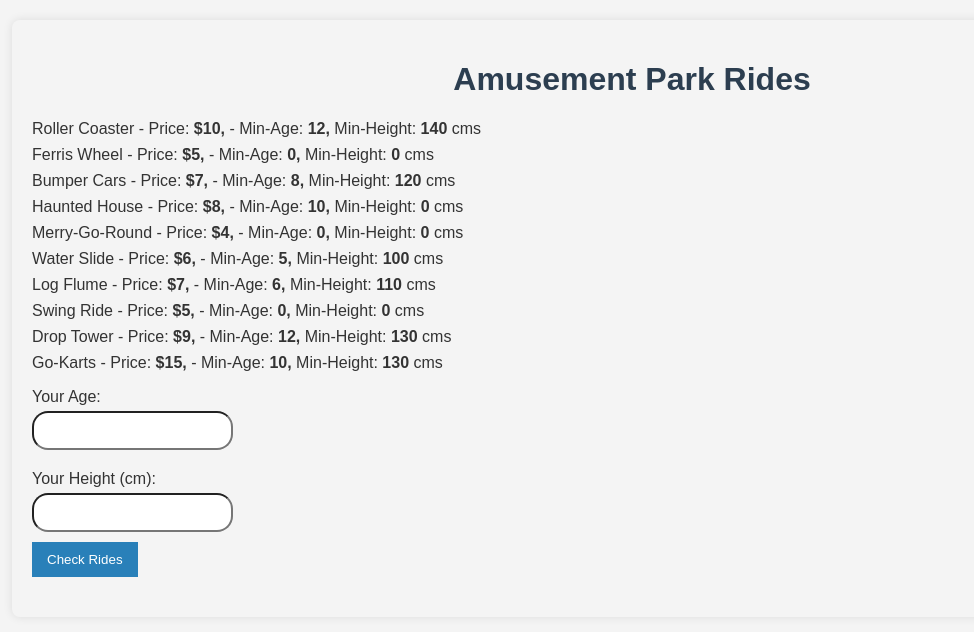
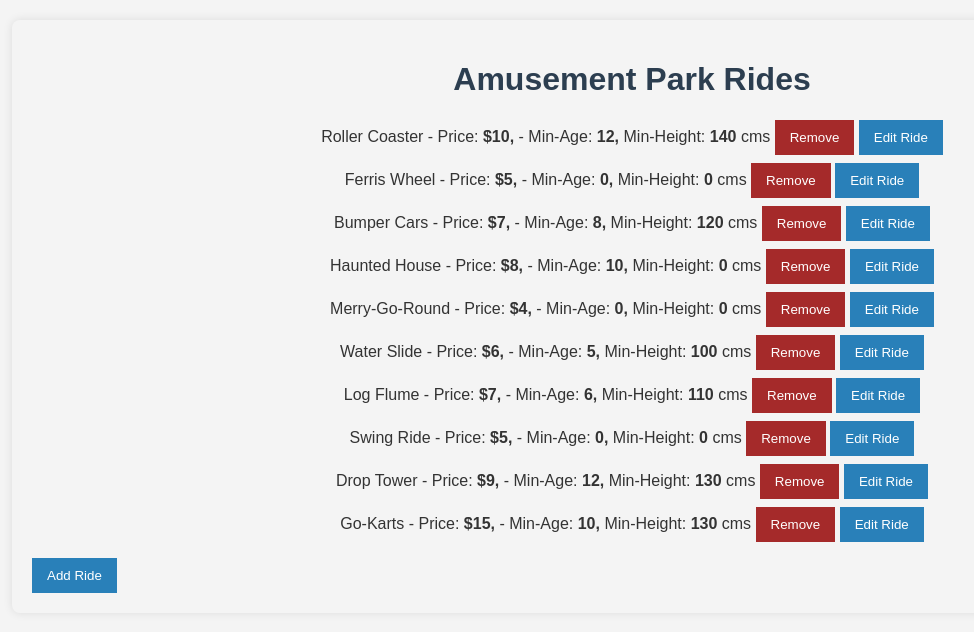
Before and after one commit to geekananya/CAEngPython, a Flask app: page /home/admin in a window 1280 px wide. Shown: the top 632 px of the page, without its empty margins (8-982 px from the left). Run offline with Flask 3, Linux system fonts and the light colour scheme.

Commit message:
add crud ops for admin, refactor dummy database into class

```diff
--- a/Flask/Amusement Park Rides/app.py
+++ b/Flask/Amusement Park Rides/app.py
@@ -1,7 +1,12 @@
-from database import credentials, rides
-from flask import Flask, render_template, request, redirect
+from xml.dom import NotFoundErr
+
+from database import credentials, Rides, rides_data
+from flask import Flask, render_template, request, redirect, url_for
 
 app = Flask(__name__)
+ridesInstance = Rides()     #instantiate class for this session
+ridesInstance.initialize_rides(rides_data)
+
 
 def check_credentials(user, passw):
     # from database import credentials
@@ -33,11 +38,10 @@ def login():
 
 @app.route('/home/<usertype>', methods=['GET', 'POST'])
 def home(usertype):
-
-    # if usertype == 'admin':
-    #     if request.method == 'POST':
-    #
-    #     return render_template('/admin_dashboard.html')
+    if usertype == 'admin':
+        if request.method == 'POST':
+            print('post')
+        return render_template('/admin_dashboard.html', rides = ridesInstance.get_rides())
 
     if request.method == 'POST':
         age = int(request.form['age'])
@@ -47,14 +51,61 @@ def home(usertype):
         available_rides = []
         total_price = 0
 
-        for ride in rides:
-            if age >= ride["age_limit"] and (ride["height_limit"] == 0 or height >= ride["height_limit"]):
+        for ride in ridesInstance.get_rides():
+            if age >= ride.age_limit and (ride.height_limit == 0 or height >= ride.height_limit):
                 available_rides.append(ride)
-                total_price += ride["price"]
+                total_price += ride.price
 
         return render_template('result.html', available_rides=available_rides, total_price=total_price, age=age, height=height)
 
-    return render_template('index.html',rides=rides, usertype=usertype)
+    return render_template('index.html',rides=ridesInstance.get_rides(), usertype=usertype)
+
+
+@app.route('/rides/add-ride', methods=['GET', 'POST'])
+def add_ride():             # url-for looks for the function that handles itm and not the route.
+    if request.method == 'POST':
+        name = request.form.get('name')
+        age_limit = int(request.form['age_limit'])
+        height_limit = int(request.form['height_limit'])
+        price = int(request.form.get('price'))
+
+        ridesInstance.add_ride(name=name, age_limit=age_limit, height_limit=height_limit, price=price)
+
+        print("added successfully")
+        return redirect('/home/admin')
+
+    return render_template('newride.html')
+
+@app.route('/rides/remove-ride')
+def remove_ride():
+    try:
+        ridesInstance.remove_ride(request.args.get('ride'))
+    except NotFoundErr as nfe:
+        print(nfe)
+    finally:
+        return redirect(url_for('home', usertype='admin'))
+        # return render_template('admin_dashboard.html', rides = ridesInstance.get_rides())   # cant use redirect here because we are inside rides/
+
+@app.route('/rides/update-ride')
+def update_ride():
+    name = request.args.get('ride')
+    print(name)
+    if request.method == 'POST':
+        try:
+            info = {}
+            if request.form.get('age_limit') is not None:
+                info['age_limit'] = request.form.get('age_limit')
+            if request.form.get('height_limit') is not None:
+                info['height_limit'] = request.form.get('height_limit')
+            if request.form.get('price') is not None:
+                info['price'] = request.form.get('price')
+            ridesInstance.add_ride(name, info)
+
+        except Exception as e:
+            print(e)
+        finally:
+            return redirect('/home/admin')
+    return render_template('editride.html', ride=name)
 
 if __name__ == "__main__":
     app.run(debug=True)
--- a/Flask/Amusement Park Rides/database.py
+++ b/Flask/Amusement Park Rides/database.py
@@ -1,10 +1,70 @@
+class Ride:
+    def __init__(self, name, age_limit, height_limit, price):
+        self.name = name
+        self.age_limit = age_limit
+        self.height_limit = height_limit
+        self.price = price
+
+    def __repr__(self):
+        return f"Ride(name='{self.name}', age_limit={self.age_limit}, height_limit={self.height_limit}, price={self.price})"
+
+    # def __str__(self):
+    #     return f"Ride(name='{self.name}', age_limit={self.age_limit}, height_limit={self.height_limit}, price={self.price})"
+
+
+# class to handle add/remove ops on ride
+class Rides:
+    def __init__(self):
+        self.rides_list = []        # compositely stores Ride instances
+
+    def initialize_rides(self, data):
+        for ride_data in data:
+            self.add_ride(
+                ride_data["name"],
+                ride_data["age_limit"],
+                ride_data["height_limit"],
+                ride_data["price"]
+            )
+
+    def add_ride(self, name, age_limit, height_limit, price):
+        new_ride = Ride(name, age_limit, height_limit, price)
+        self.rides_list.append(new_ride)
+
+
+    def remove_ride(self, name):
+        for ride in self.rides_list:
+            if ride.name == name:
+                self.rides_list.remove(ride)
+                return self.get_rides()
+        raise Exception("Ride not found.")
+
+
+    def update_ride(self, name, **ride_info):
+        for ride in self.rides_list:
+            if ride.name == name:
+                if ride_info.get('age_limit') is not None:
+                    ride.age_limit = ride_info.get('age_limit')
+                if ride_info.get('height_limit') is not None:
+                    ride.height_limit = ride_info.get('height_limit')
+                if ride_info.get('price') is not None:
+                    ride.price = ride_info.get('price')
+                return self.get_rides()
+        raise Exception("Ride not found.")
+
+
+    def get_rides(self):
+        if not self.rides_list:
+            return []
+        return self.rides_list
+
+
 credentials = [
     {"username": "admin", "password": "adminpass"},
     {"username": "user1", "password": "userpass1"},
     {"username": "user2", "password": "userpass2"},
 ]
 
-rides = [
+rides_data = [
     {"name": "Roller Coaster", "age_limit": 12, "height_limit": 140, "price": 10},
     {"name": "Ferris Wheel", "age_limit": 0, "height_limit": 0, "price": 5},
     {"name": "Bumper Cars", "age_limit": 8, "height_limit": 120, "price": 7},
--- a/Flask/Amusement Park Rides/static/style.css
+++ b/Flask/Amusement Park Rides/static/style.css
@@ -44,4 +44,10 @@ button:hover {
 ul {
     list-style-type: none;
     padding: 0;
+    text-align: center;
 }
+
+a {
+    text-decoration: none;
+    color: white
+}
--- /dev/null
+++ b/Flask/Amusement Park Rides/templates/admin_dashboard.html
@@ -0,0 +1,22 @@
+<!DOCTYPE html>
+<html lang="en">
+<head>
+    <meta charset="UTF-8">
+    <meta name="viewport" content="width=device-width, initial-scale=1.0">
+    <title>Amusement Park Rides</title>
+    <!-- <link rel="stylesheet" href="{{ url_for('static', filename='style.css') }}"> -->
+    <link rel="stylesheet" href="{{ url_for('static', filename='style.css') }}">
+</head>
+<body>
+    <h1>Amusement Park Rides</h1>
+    <ul>
+        {% for ride in rides %}
+            <li style="margin-bottom: 0.5rem;">{{ ride.name }} - Price: <strong>${{ ride.price }}, </strong> - Min-Age: <strong>{{ ride.age_limit }}, </strong> Min-Height: <strong>{{ ride.height_limit}} </strong>cms
+                <button style="background-color: brown"><a href="{{ url_for('remove_ride', ride=ride.name) }}">Remove</a></button>
+                <button><a href="{{ url_for('update_ride', ride=ride.name) }}">Edit Ride</a></button>
+            </li>
+        {% endfor %}
+    </ul>
+    <button><a href="{{ url_for('add_ride') }}">Add Ride</a></button>
+</body>
+</html>
--- a/Flask/Amusement Park Rides/templates/index.html
+++ b/Flask/Amusement Park Rides/templates/index.html
@@ -5,7 +5,7 @@
     <meta name="viewport" content="width=device-width, initial-scale=1.0">
     <title>Amusement Park Rides</title>
     <!-- <link rel="stylesheet" href="{{ url_for('static', filename='style.css') }}"> -->
-    <link rel="stylesheet" href="../static/style.css">
+    <link rel="stylesheet" href="{{ url_for('static', filename='style.css') }}">
 </head>
 <body>
     <h1>Amusement Park Rides</h1>
```
Also changed, not shown: Flask/Amusement Park Rides/templates/editride.html (added, +28 -0 lines), Flask/Amusement Park Rides/templates/newride.html (added, +27 -0 lines).
